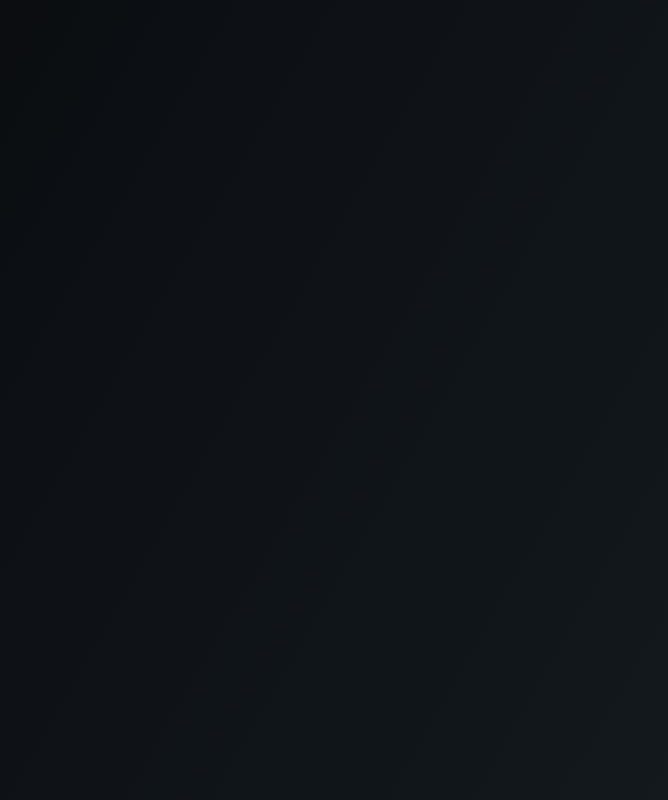
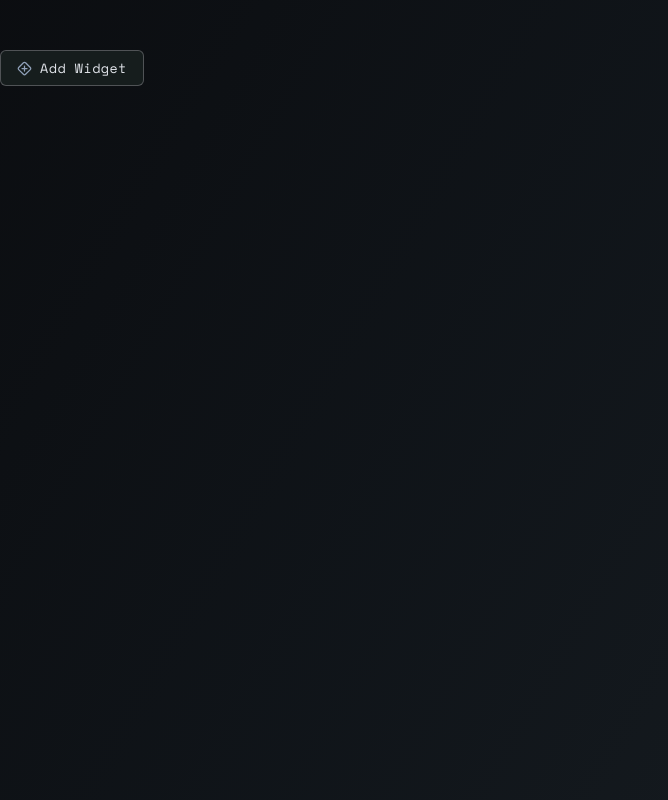
Before and after one commit to noimadd/COMPX322_A2, a plain HTML site: page index.html in a window 1280 px wide. Shown: the whole page, without its empty margins (0-668 px from the left). Drawn offline with nearby package versions, Linux system fonts and the light colour scheme.

Commit message:
widget button
created and designed the button that will be used to add the widgets

```diff
--- a/index.html
+++ b/index.html
@@ -10,7 +10,16 @@
     </head>
     <body>
         <section id="controls" class="controls">
-
+            <button id="add-widget-btn" class="btn-add" aria-label="add population widget">
+                <svg
+                    xmlns="http://www.w3.org/2000/svg" width="18" height="18" viewBox="0 0 24 24" fill="none" stroke="currentColor"
+                    stroke-width="2" stroke-linecap="round" stroke-linejoin="round" class="lucide lucide-diamond-plus-icon lucide-diamond-plus">
+                    <path d="M12 8v8"/>
+                    <path d="M2.7 10.3a2.41 2.41 0 0 0 0 3.41l7.59 7.59a2.41 2.41 0 0 0 3.41 0l7.59-7.59a2.41 2.41 0 0 0 0-3.41L13.7 2.71a2.41 2.41 0 0 0-3.41 0z"/>
+                    <path d="M8 12h8"/>
+                </svg>
+                <span>Add Widget</span>
+            </button>
         </section>
 
         <main>
--- a/styles.css
+++ b/styles.css
@@ -36,3 +36,49 @@ body {
         var(--bg-dark)
     );
 }
+
+.dashboard {
+    flex: 1;
+    display: flex;
+    flex-direction: column;
+    gap: 1rem;
+    padding: 1rem;
+}
+
+.btn-add {
+    display: inline-flex;
+    align-items: center;
+    background: var(--bg-alt);
+    color: var(--text);
+    border: 0.5px solid var(--border);
+    gap: 8px;
+    padding: 0.45rem 1rem;
+    cursor: pointer;
+    border-radius: 6px;
+    letter-spacing: 0.04em;
+    transition: 0.3s;
+    width: fit-content;
+    margin: 50px auto;
+}
+
+.btn-add svg {
+    width: 15px;
+    height: 15px;
+    stroke: var(--text-alt);
+    transition: 0.2s;
+}
+
+.btn-add:hover {
+    background: var(--bg);
+}
+
+.btn-add:hover svg {
+    stroke: var(--text);
+}
+
+main {
+    flex: 1;
+    max-width: 1400px;
+    width: 90%;
+    margin: 0 auto;
+}
```
